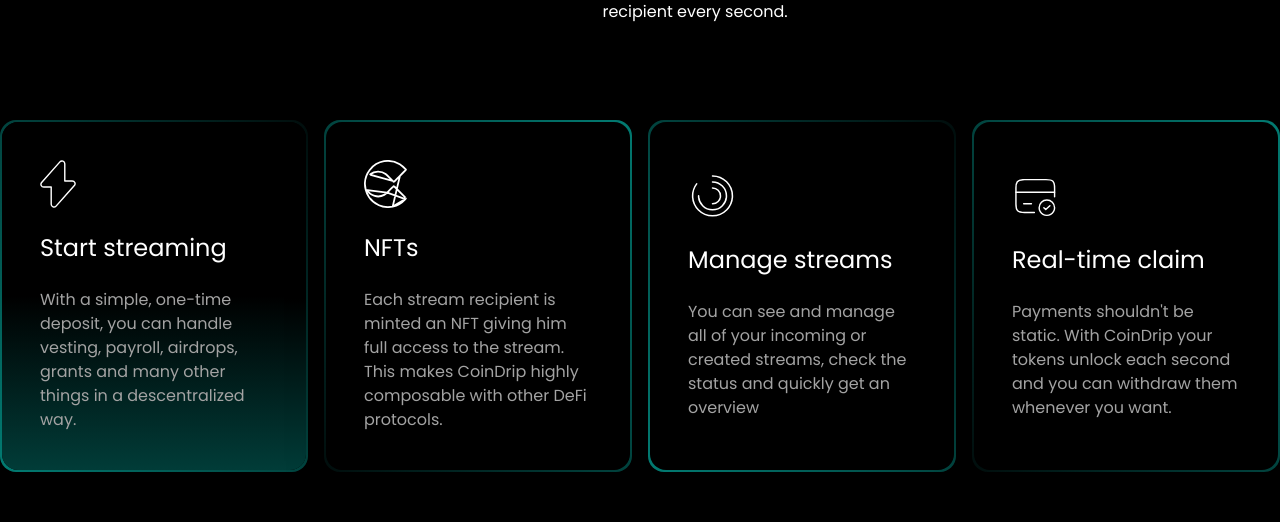
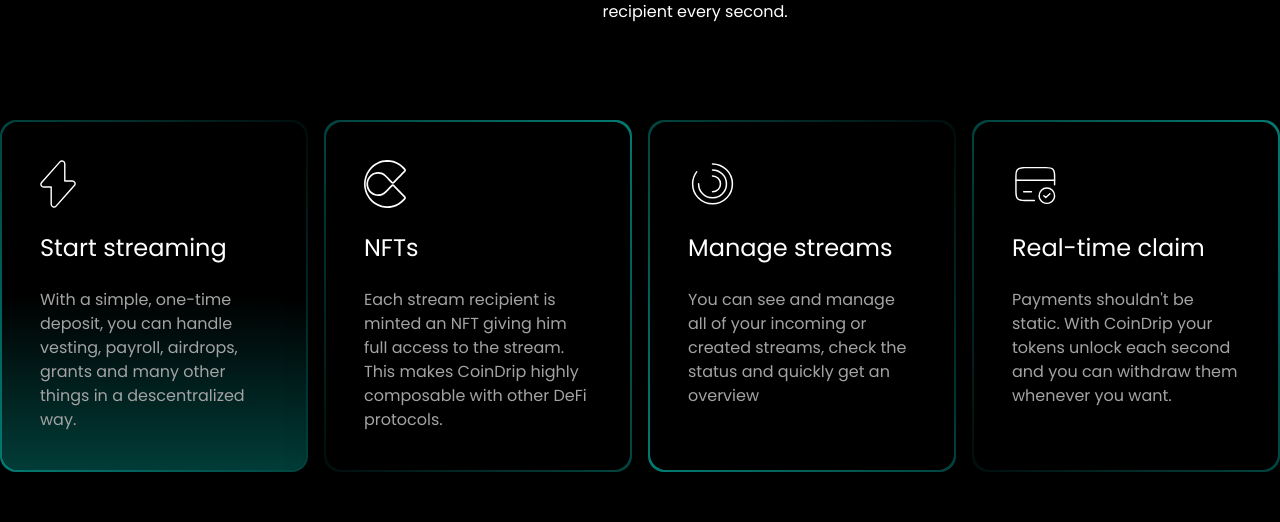
Before and after one commit to CoinDrip-finance/website-v2, a Next.js app: page / in a window 1280 px wide. Shown: the part 1581-2103 px from the top of the page. Built offline with nearby package versions, Linux system fonts and the light colour scheme; no server answers.

Commit message:
update icon

```diff
--- a/components/Features2.tsx
+++ b/components/Features2.tsx
@@ -24,7 +24,7 @@ export default function Features2() {
       </div>
 
       <MagicContainer className={"mt-14 sm:mt-24 grid gap-4 grid-cols-1 sm:grid-cols-4"}>
-        <MagicCard className="flex w-full cursor-pointer flex-col items-center justify-center overflow-hidden p-10 shadow-2xl bg-gradient-to-bl from-[#010D0C] to-[#027B72]">
+        <MagicCard className="flex w-full cursor-pointer flex-col overflow-hidden p-10 shadow-2xl bg-gradient-to-bl from-[#010D0C] to-[#027B72]">
           <div className="z-10">
             <img src="/features/start_streaming.svg" className="h-12 w-auto" />
             <h3 className="text-2xl my-6">Start streaming</h3>
@@ -35,7 +35,7 @@ export default function Features2() {
           </div>
           <div className="pointer-events-none absolute inset-[2px] rounded-2xl bg-gradient-to-b to-[#013C38] via-black from-black" />
         </MagicCard>
-        <MagicCard className="flex w-full cursor-pointer flex-col items-center justify-center overflow-hidden p-10 shadow-2xl bg-gradient-to-tr from-[#010D0C] to-[#027B72]">
+        <MagicCard className="flex w-full cursor-pointer flex-col overflow-hidden p-10 shadow-2xl bg-gradient-to-tr from-[#010D0C] to-[#027B72]">
           <div className="z-10">
             <img src="/features/nft.svg" className="h-12 w-auto" />
             <h3 className="text-2xl my-6">NFTs</h3>
@@ -45,7 +45,7 @@ export default function Features2() {
             </p>
           </div>
         </MagicCard>
-        <MagicCard className="flex w-full cursor-pointer flex-col items-center justify-center overflow-hidden p-10 shadow-2xl bg-gradient-to-bl from-[#010D0C] to-[#027B72]">
+        <MagicCard className="flex w-full cursor-pointer flex-col overflow-hidden p-10 shadow-2xl bg-gradient-to-bl from-[#010D0C] to-[#027B72]">
           <div className="z-10">
             <img src="/features/manage.svg" className="h-12 w-auto" />
             <h3 className="text-2xl my-6">Manage streams</h3>
@@ -55,7 +55,7 @@ export default function Features2() {
             </p>
           </div>
         </MagicCard>
-        <MagicCard className="flex w-full cursor-pointer flex-col items-center justify-center overflow-hidden p-10 shadow-2xl bg-gradient-to-tr from-[#010D0C] to-[#027B72]">
+        <MagicCard className="flex w-full cursor-pointer flex-col overflow-hidden p-10 shadow-2xl bg-gradient-to-tr from-[#010D0C] to-[#027B72]">
           <div className="z-10">
             <img src="/features/claim.svg" className="h-12 w-auto" />
             <h3 className="text-2xl my-6">Real-time claim</h3>
```
Also changed, not shown: public/features/nft.svg.
